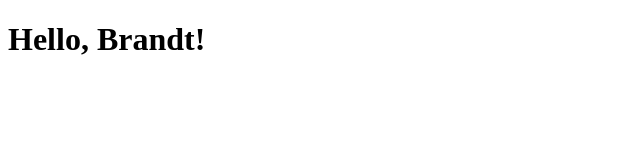
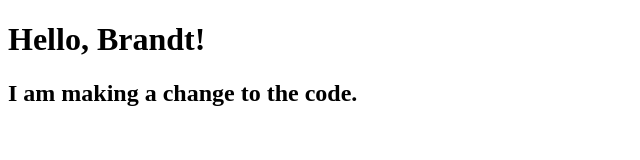
Before and after one commit to Brandt-C/Clutch-120-wk1-day1, a plain HTML site: page index.html in a window 1280 px wide. Shown: the whole page, without its empty margins (0-640 px from the left). Drawn offline with Linux system fonts and the light colour scheme.

Commit message:
Made a change

```diff
--- a/index.html
+++ b/index.html
@@ -8,5 +8,6 @@
   </head>
   <body>
     <h1>Hello, Brandt!</h1>
+      <h2>I am making a change to the code.</h2>
   </body>
 </html>
```
